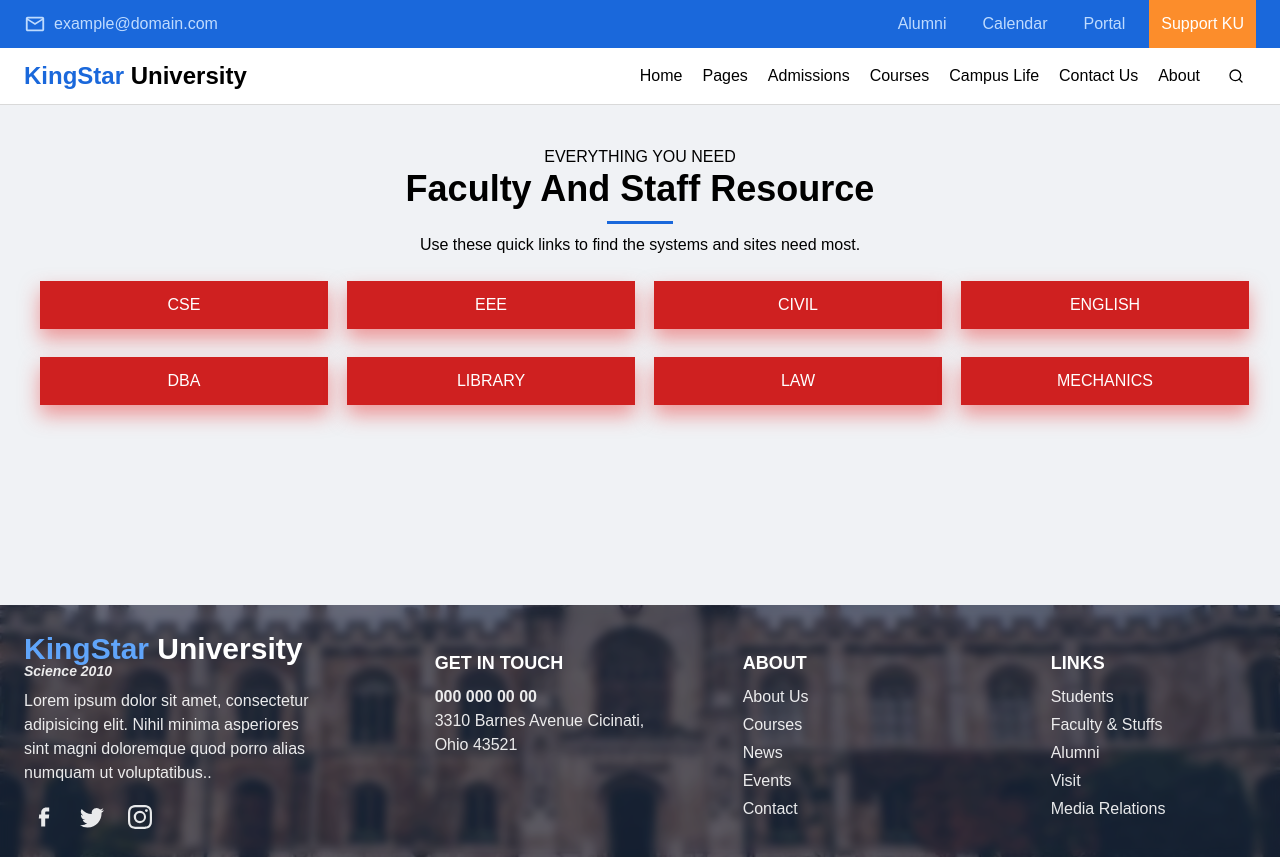
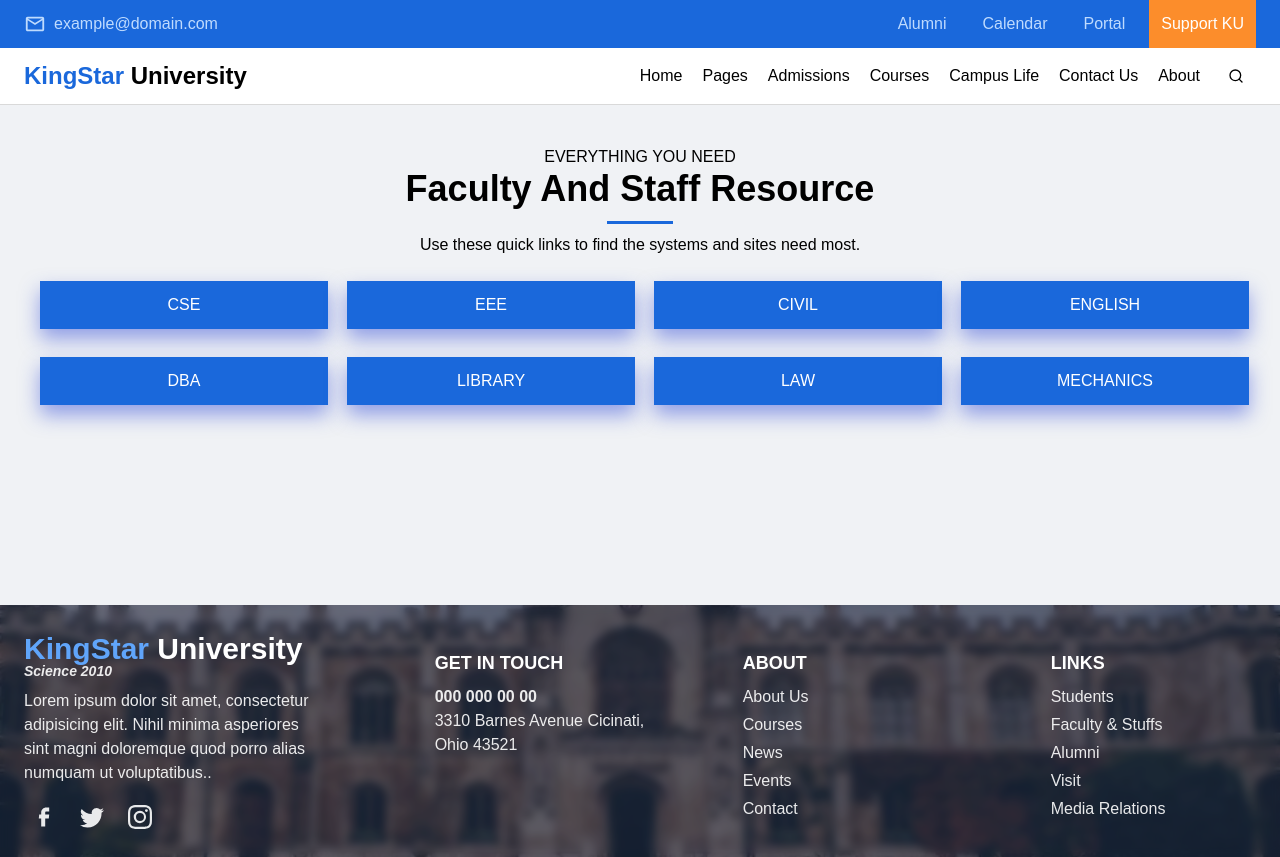
Before and after one commit to Junaed-Uddin/university, a Next.js app: page /faculty in a window 1280 px wide. Built offline with nearby package versions, Linux system fonts and the light colour scheme.

Commit message:
program and faculty 3

```diff
--- a/components/Home/Faculty/index.jsx
+++ b/components/Home/Faculty/index.jsx
@@ -1,7 +1,7 @@
 import styles from "@/styles/faculty.module.css";
 const Faculty = () => {
     return (
-        <div className=" text-center bg-background p-10">
+        <div className=" text-center bg-background p-10 mb-5">
             <p>EVERYTHING YOU NEED</p>
             <div className="relative">
                 <h2 className={`text-4xl text-txt-primary text-center font-bold relative`}>
@@ -15,14 +15,14 @@ const Faculty = () => {
             <div className=" flex justify-center mt-6">
 
                 <div className="grid  lg:grid-cols-4 md:grid-cols-2 sm:grid-cols-1    gap-7 ">
-                    <button className={`${styles.opt} ${styles.optHover} text-white bg-red-600 w-72 p-3 `}>CSE</button>
-                    <button className={`${styles.opt} ${styles.optHover} text-white bg-red-600 w-72 p-3 `}>EEE</button>
-                    <button className={`${styles.opt} ${styles.optHover} text-white bg-red-600 w-72 p-3 `}>CIVIL</button>
-                    <button className={`${styles.opt} ${styles.optHover} text-white bg-red-600 w-72 p-3 `}>ENGLISH</button>
-                    <button className={`${styles.opt} ${styles.optHover} text-white bg-red-600 w-72 p-3 `}>DBA</button>
-                    <button className={`${styles.opt} ${styles.optHover} text-white bg-red-600 w-72 p-3 `}>LIBRARY</button>
-                    <button className={`${styles.opt} ${styles.optHover} text-white bg-red-600 w-72 p-3 `}>LAW</button>
-                    <button className={`${styles.opt} ${styles.optHover} text-white bg-red-600 w-72 p-3 `}>MECHANICS</button>
+                    <button className={`${styles.opt} ${styles.optHover} text-white bg-blue-600 w-72 p-3 `}>CSE</button>
+                    <button className={`${styles.opt} ${styles.optHover} text-white bg-blue-600 w-72 p-3 `}>EEE</button>
+                    <button className={`${styles.opt} ${styles.optHover} text-white bg-blue-600 w-72 p-3 `}>CIVIL</button>
+                    <button className={`${styles.opt} ${styles.optHover} text-white bg-blue-600 w-72 p-3 `}>ENGLISH</button>
+                    <button className={`${styles.opt} ${styles.optHover} text-white bg-blue-600 w-72 p-3 `}>DBA</button>
+                    <button className={`${styles.opt} ${styles.optHover} text-white bg-blue-600 w-72 p-3 `}>LIBRARY</button>
+                    <button className={`${styles.opt} ${styles.optHover} text-white bg-blue-600 w-72 p-3 `}>LAW</button>
+                    <button className={`${styles.opt} ${styles.optHover} text-white bg-blue-600 w-72 p-3 `}>MECHANICS</button>
 
                 </div>
 
--- a/components/Home/Programs/index.jsx
+++ b/components/Home/Programs/index.jsx
@@ -1,13 +1,28 @@
 import Image from "next/image";
 import chose from "../../../public/assets/images/programChose/program.png"
-import { BiTimer  } from 'react-icons/bi';
-import { BsFillFileEarmarkArrowDownFill ,BsLayersFill  } from 'react-icons/bs';
-import {SlBadge } from 'react-icons/sl';
+import { FaUserGraduate } from 'react-icons/fa';
+import { GiArchiveResearch} from 'react-icons/gi';
+import { GiTeacher } from 'react-icons/gi';
+import { GiRank3} from 'react-icons/gi';
+import styles from "@/styles/program.module.css";
 
 
 const Programs = () => {
     return (
         <div className=" mt-10 bg-background   pb-10 mx-3">
+
+            <div className="relative">
+                <h2 className={`text-4xl text-txt-primary text-center font-bold relative`}>
+                Why You Choose <br /> Our Program
+                    <span className={`${styles.textUnderline}`}></span>
+                </h2>
+
+            </div>
+            <div className="  flex justify-center">
+            <p className=" mt-4 p-3 text-center max-w-[700px]">The main purpose of the us , Is to provide an environment In which faculty and students Can discover and transmit The knowledge, wisdom, and values. </p>
+
+            </div>
+
 
             <div>
                 <div className=" flex justify-center pt-10 ">
@@ -15,9 +30,9 @@ const Programs = () => {
                         <div className=" lg:col-span-2 pb-10">
                             <div className=" grid lg:grid-cols-2 md:grid-cols-2 max-w-[660px] gap-3  h-60 shadow-2xl p-3 rounded-lg bg-white ">
                                 <div className=" pl-3 ">
-                                    <h1 className=" text-3xl font-bold pt-3">Why You Choose <br /> Our Program</h1>
+                                    <h1 className=" text-3xl font-bold pt-3">Start Chat with Us</h1>
                                     <p className=" pt-2 text-sm">I was design to assist users with a wide range of texts and answer questions to the best of my ability</p>
-                                    <button className=" p-3 mt-3 bg-violet-400  text-white rounded-lg">Learn More</button>
+                                    <button className=" p-3 mt-3 bg-blue-500 shadow-lg shadow-blue-400 text-white rounded-lg">Start Chat</button>
                                 </div>
                                 <div className=" flex justify-center p-6  ml-2 lg:visible  md:visible invisible">
                                     <Image
@@ -32,9 +47,9 @@ const Programs = () => {
                         <div className=" flex justify-center mb-6">
                             <div className=" w-80 h-60 rounded-lg  backdrop-blur-xl bg-white/50 p-8 transition transform hover:-translate-y-1 motion-reduce:transition-none motion-reduce:hover:transform-none hover:shadow-xl ease-in-out duration-500 ">
 
-                                <BiTimer className=" text-white text-5xl bg-cyan-400 shadow-lg shadow-cyan-500/50 p-2 rounded-lg"></BiTimer>
-                                <h3 className=" mt-4 text-lg font-bold">Flexible Time</h3>
-                                <p className=" mt-3 text-sm">Flexible time, also known as flextime or flexi-time, refers to a work schedule.</p>
+                                <FaUserGraduate className=" text-white text-5xl bg-cyan-400 shadow-lg shadow-cyan-500/50 p-2 rounded-lg"></FaUserGraduate>
+                                <h3 className=" mt-4 text-lg font-bold">Graduate Education</h3>
+                                <p className=" mt-3 text-sm">We offer Undergraduate and Postgraduate education <a className=" text-blue-500  cursor-pointer">see more</a></p>
 
                             </div>
                         </div>
@@ -46,27 +61,27 @@ const Programs = () => {
                         <>
                             <div className="  w-80 h-60 rounded-lg  backdrop-blur-xl bg-white/50 p-8 transition transform hover:-translate-y-1 motion-reduce:transition-none motion-reduce:hover:transform-none hover:shadow-xl ease-in-out duration-500">
 
-                                <BsFillFileEarmarkArrowDownFill className=" text-white text-5xl bg-violet-400 shadow-lg shadow-violet-400 p-2 rounded-lg"></BsFillFileEarmarkArrowDownFill>
-                                <h3 className=" mt-4 text-lg font-bold">Access Any Where</h3>
-                                <p className=" mt-3 text-sm">Flexible time, also known as flextime or flexi-time, refers to a work schedule.</p>
+                                <GiArchiveResearch className=" text-white text-5xl bg-violet-400 shadow-lg shadow-violet-400 p-2 rounded-lg"></GiArchiveResearch>
+                                <h3 className=" mt-4 text-lg font-bold">Research</h3>
+                                <p className=" mt-3 text-sm">We provide wide range of research materials.<a className=" text-blue-500  cursor-pointer">see more</a></p>
 
                             </div>
                         </>
                         <>
                             <div className="  w-80 h-60 rounded-lg  backdrop-blur-xl bg-white/50 p-8 transition transform hover:-translate-y-1 motion-reduce:transition-none motion-reduce:hover:transform-none hover:shadow-xl ease-in-out duration-500">
 
-                                <BsLayersFill className=" text-white text-5xl bg-red-400 p-2 rounded-lg shadow-lg shadow-red-400"></BsLayersFill>
-                                <h3 className=" mt-4 text-lg font-bold">Organize Program</h3>
-                                <p className=" mt-3 text-sm">Flexible time, also known as flextime or flexi-time, refers to a work schedule.</p>
+                                <GiTeacher className=" text-white text-5xl bg-red-400 p-2 rounded-lg shadow-lg shadow-red-400"></GiTeacher>
+                                <h3 className=" mt-4 text-lg font-bold">Graduate & Professional</h3>
+                                <p className=" mt-3 text-sm">We have arrange workshops to make students more professional.<a className=" text-blue-500  cursor-pointer">see more</a> </p>
 
                             </div>
                         </>
                         <>
                             <div className="  w-80 h-60 rounded-lg  backdrop-blur-xl bg-white/50 p-8 transition transform hover:-translate-y-1 motion-reduce:transition-none motion-reduce:hover:transform-none hover:shadow-xl ease-in-out duration-500">
 
-                                <SlBadge className=" text-white text-5xl bg-amber-400 shadow-lg shadow-amber-400 p-2 rounded-lg"></SlBadge>
-                                <h3 className=" mt-4 text-lg font-bold">Certificate</h3>
-                                <p className=" mt-3 text-sm">Flexible time, also known as flextime or flexi-time, refers to a work schedule.</p>
+                                <GiRank3 className=" text-white text-5xl bg-amber-400 shadow-lg shadow-amber-400 p-2 rounded-lg"></GiRank3>
+                                <h3 className=" mt-4 text-lg font-bold">Rankings</h3>
+                                <p className=" mt-3 text-sm">We made top 5 in last year. <a className=" text-blue-500  cursor-pointer">see more</a></p>
 
                             </div>
                         </>
--- a/styles/faculty.module.css
+++ b/styles/faculty.module.css
@@ -6,12 +6,12 @@
 
 
 .optHover {
-	background-color: #cf2020;
+	background-color: #1a68db;
 
-	box-shadow: 0 10px 20px rgba(233, 59, 59, 0.5);
+	box-shadow: 0 10px 20px rgba(50, 75, 216, 0.5);
 }
 .optHover:hover {
-	box-shadow: 0 10px 10px rgba(233, 23, 23, 0.4);
+	box-shadow: 0 10px 10px rgba(23, 44, 233, 0.4);
 	transform: translateY(4px);
 }
 .optHover:active {
--- /dev/null
+++ b/styles/program.module.css
@@ -0,0 +1,10 @@
+.textUnderline::after {
+    content: "";
+    position: absolute;
+    left: 50%;
+    bottom: -15px;
+    transform: translate(-50%, 0);
+    width: 66px;
+    height: 3px;
+    background: #1a68db;
+  }
```
